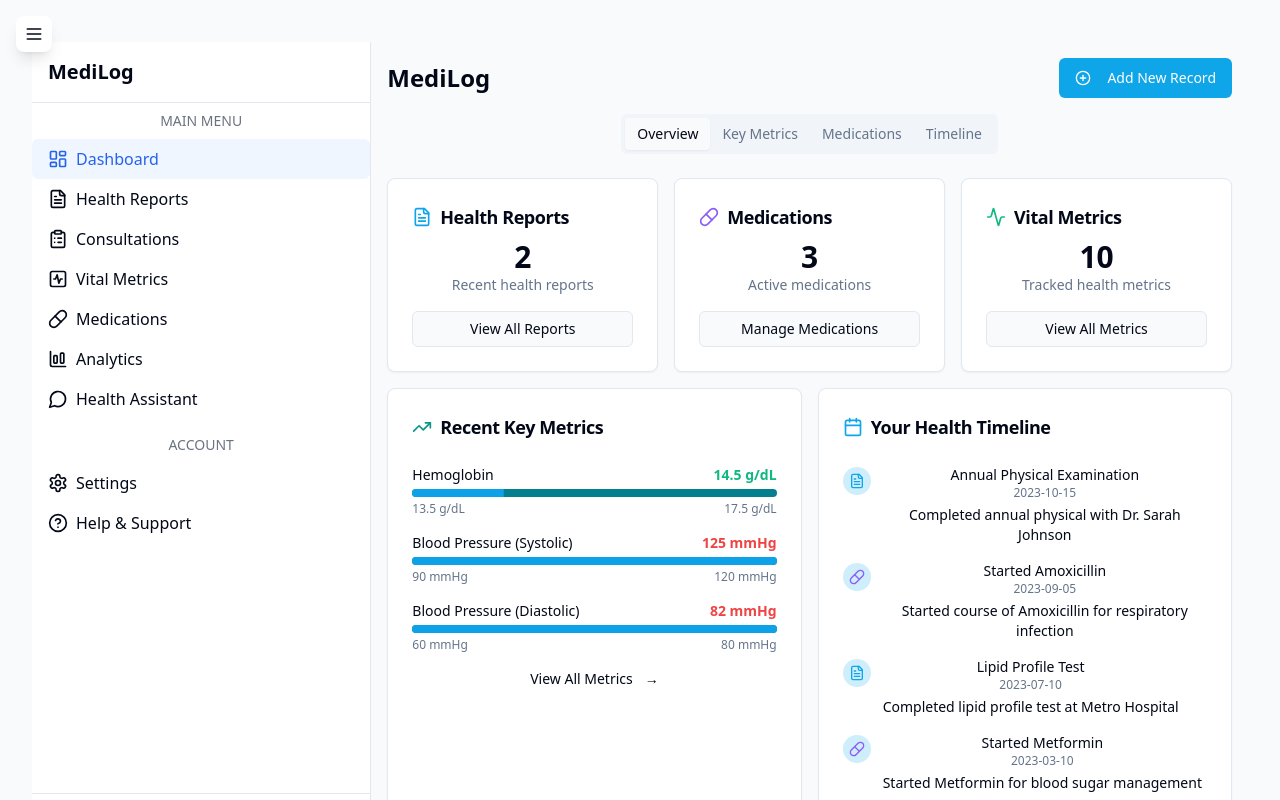
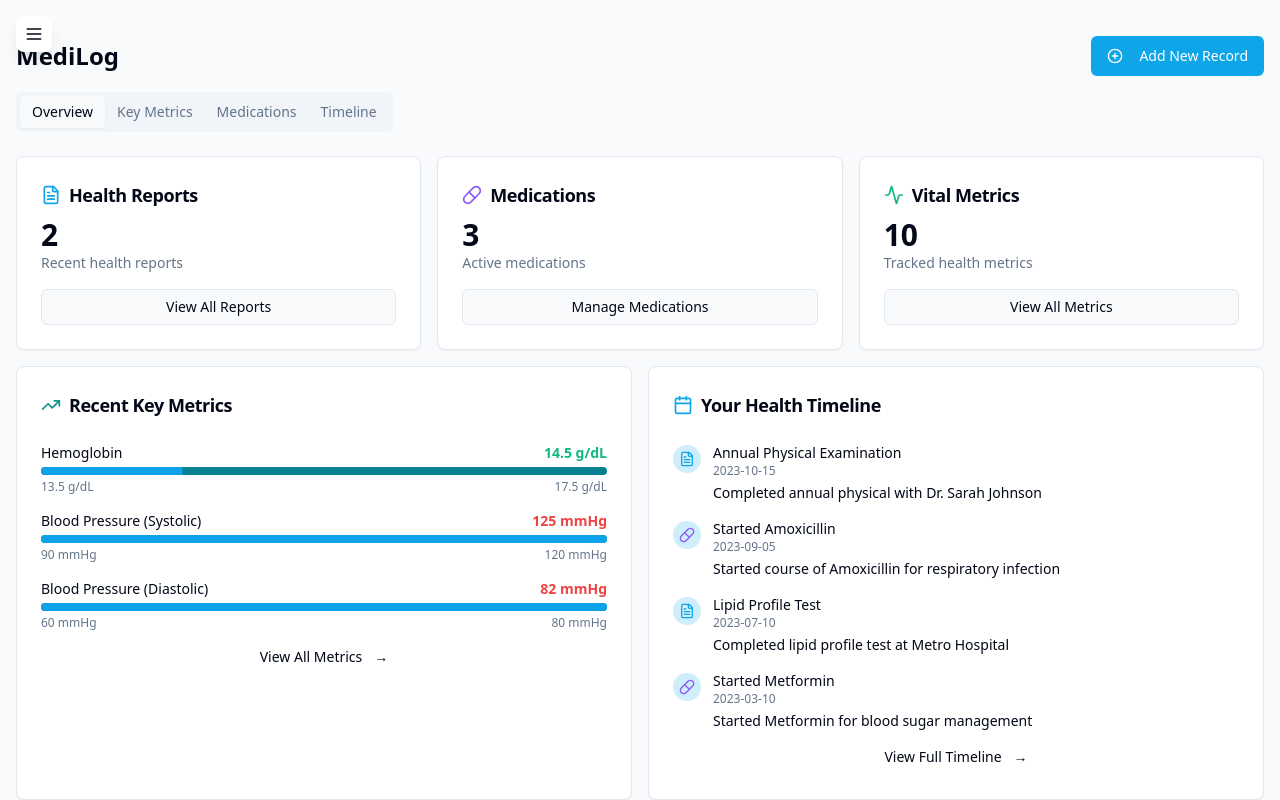
Before and after one commit to QuantumMonkey/medilog-insight-scribe, a React (Vite) app: page /dashboard in a window 1280 px wide. Shown: the top 800 px of the page. Built offline with nearby package versions, Linux system fonts and the light colour scheme.

Commit message:
Fix: Sidebar behavior and styling
- Hide sidebar by default and show on toggle.
- Remove unnecessary padding.
- Adjust sidebar and content behavior for tablets.
- Remove redundant close button.

```diff
--- a/src/App.css
+++ b/src/App.css
@@ -1,9 +1,9 @@
-
 #root {
-  max-width: 1280px;
-  margin: 0 auto;
-  padding: 2rem;
-  text-align: center;
+  width: 100%;
+  max-width: 100%;
+  margin: 0;
+  padding: 0;
+  text-align: left;
 }
 
 .logo {
@@ -42,8 +42,9 @@
   color: #888;
 }
 
-/* Spacing for status bar: */
+/* Spacing for status bar: exactly 10px from the top, nothing else */
 body {
   padding-top: 10px;
   margin: 0;
+  overflow-x: hidden;
 }
--- a/src/App.tsx
+++ b/src/App.tsx
@@ -26,26 +26,9 @@ const App = () => {
   const [isMobileSidebarOpen, setIsMobileSidebarOpen] = useState(false);
   const location = useLocation();
 
-  useEffect(() => {
-    const handleResize = () => {
-      // Only auto-open sidebar on larger screens
-      if (window.innerWidth >= 768) {
-        setIsMobileSidebarOpen(true);
-      } else {
-        setIsMobileSidebarOpen(false);
-      }
-    };
-
-    handleResize();
-    window.addEventListener("resize", handleResize);
-    return () => window.removeEventListener("resize", handleResize);
-  }, []);
-
   // Close mobile sidebar when location changes
   useEffect(() => {
-    if (window.innerWidth < 768) {
-      setIsMobileSidebarOpen(false);
-    }
+    setIsMobileSidebarOpen(false);
   }, [location]);
 
   // Set proper viewport meta tag
--- a/src/components/Layout.tsx
+++ b/src/components/Layout.tsx
@@ -5,6 +5,7 @@ import { Button } from "@/components/ui/button";
 import { PlusCircle, Menu } from "lucide-react";
 import { useIsMobile } from "@/hooks/use-mobile";
 import { cn } from "@/lib/utils";
+import { useState, useEffect } from "react";
 
 interface LayoutProps {
   isMobileSidebarOpen?: boolean;
@@ -12,7 +13,7 @@ interface LayoutProps {
 }
 
 const Layout = ({
-  isMobileSidebarOpen = true,
+  isMobileSidebarOpen = false,
   onMobileSidebarToggle = () => {},
 }: LayoutProps) => {
   const isMobile = useIsMobile();
@@ -24,7 +25,7 @@ const Layout = ({
 
   return (
     <div className="min-h-screen flex w-full bg-background">
-      {/* Always show toggle button, but style it differently based on screen size */}
+      {/* Toggle button - always visible */}
       <button
         className="fixed z-50 top-4 left-4 p-2 rounded-lg bg-white shadow-lg hover:bg-gray-100"
         onClick={onMobileSidebarToggle}
@@ -33,13 +34,24 @@ const Layout = ({
         <Menu className="h-5 w-5" />
       </button>
 
-      <Sidebar className={cn(
-        "fixed z-40 transition-transform duration-300",
-        isMobile ? "" : "md:relative",
-        isMobileSidebarOpen ? "translate-x-0" : "-translate-x-full"
-      )} />
+      {/* Sidebar with overlay when mobile */}
+      <div
+        className={cn(
+          "fixed inset-0 bg-black/50 z-40 transition-opacity",
+          isMobileSidebarOpen ? "opacity-100" : "opacity-0 pointer-events-none"
+        )}
+        onClick={onMobileSidebarToggle}
+      />
 
-      <main className="flex-1 overflow-y-auto">
+      <Sidebar
+        className={cn(
+          "fixed z-40 h-full transition-transform duration-300",
+          isMobileSidebarOpen ? "translate-x-0" : "-translate-x-full"
+        )}
+        hideMobileCloseButton={true}
+      />
+
+      <main className="flex-1 overflow-y-auto pt-[10px]">
         <div className="container p-4 max-w-7xl mx-auto">
           {/* Header Section - push content down to avoid overlap with menu button */}
           <div className="flex items-center justify-between mb-4 pt-8 md:pt-0">
--- a/src/components/Sidebar.tsx
+++ b/src/components/Sidebar.tsx
@@ -1,19 +1,6 @@
 
 import React from 'react';
 import { Link, useLocation } from 'react-router-dom';
-import { X } from 'lucide-react';
-import {
-  Sidebar as SidebarContainer,
-  SidebarContent,
-  SidebarGroup,
-  SidebarGroupContent,
-  SidebarGroupLabel,
-  SidebarHeader,
-  SidebarMenu,
-  SidebarMenuItem,
-  SidebarMenuButton,
-  SidebarFooter
-} from "@/components/ui/sidebar";
 import {
   LayoutDashboard,
   FileText,
@@ -29,28 +16,22 @@ import { cn } from "@/lib/utils";
 
 interface SidebarProps {
   className?: string;
+  hideMobileCloseButton?: boolean;
 }
 
-const Sidebar = ({ className }: SidebarProps) => {
+const Sidebar = ({ className, hideMobileCloseButton = false }: SidebarProps) => {
   const location = useLocation();
   const isActive = (path: string) => location.pathname === path;
 
   return (
     <div className={cn(
-      "h-screen bg-white border-r",
+      "h-screen bg-white border-r w-[280px]",
       className
     )}>
       <div className="flex flex-col h-full">
         {/* Header */}
         <div className="flex items-center justify-between px-4 py-4 border-b">
           <span className="text-xl font-bold">MediLog</span>
-          <button
-            className="md:hidden p-1 rounded-full hover:bg-gray-100"
-            aria-label="Close sidebar"
-            onClick={() => document.querySelector('.fixed.z-50')?.dispatchEvent(new MouseEvent('click'))}
-          >
-            <X className="h-5 w-5" />
-          </button>
         </div>
 
         {/* Navigation */}
```
